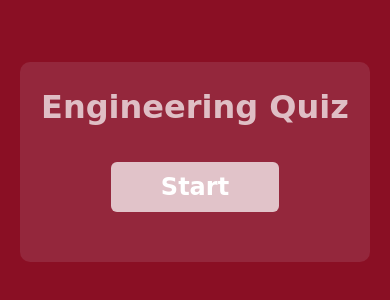
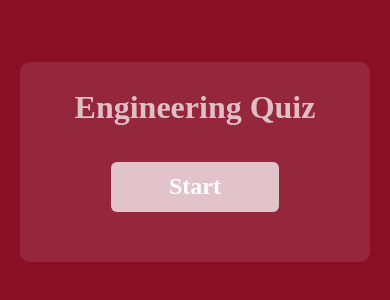
Before and after one commit to SESS22/NEM2023QUIZ, a plain HTML site: page index.html in a window 390 px wide. Shown: the part 260-560 px from the top of the page. Drawn offline with Linux system fonts and the light colour scheme.

Commit message:
new changes to text

```diff
--- a/style.css
+++ b/style.css
@@ -59,6 +59,12 @@ body.wrong {
 }
 
 @media screen and (max-width: 767px) {
+  *, *::before, *::after {
+    box-sizing: border-box;
+    font-family:Nunito;
+    color: white;
+  }
+
   .container {
     background: rgba(217, 214, 228, 0.12);
     border-radius: 10px;
```
